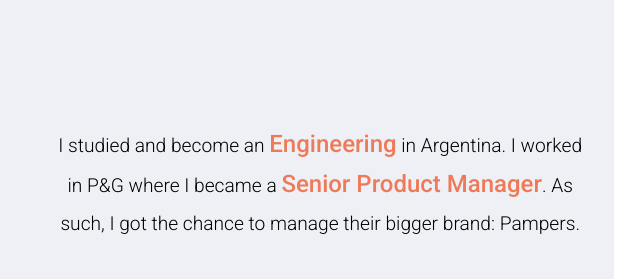
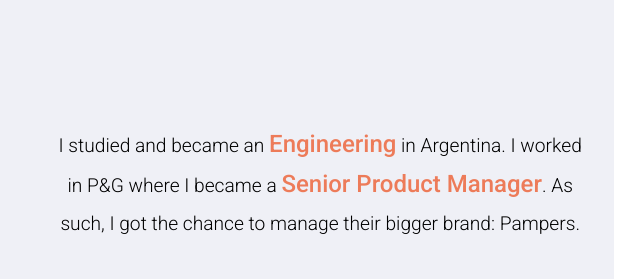
Before and after one commit to SBalaguer/personal-site, a plain HTML site: page index.html in a window 1280 px wide. Shown: the part 840-1119 px from the top of the page, 602-1242 px from the left. Drawn offline with Linux system fonts and the light colour scheme.

Commit message:
changed text

```diff
--- a/index.html
+++ b/index.html
@@ -25,7 +25,7 @@
         </div>
         <div class="right-about">
           <p>
-            I studied and become an
+            I studied and became an
             <span class="important-words">Engineering</span>
             in Argentina. I worked in P&G where I became a
             <span class="important-words">Senior Product Manager</span>. As
```
